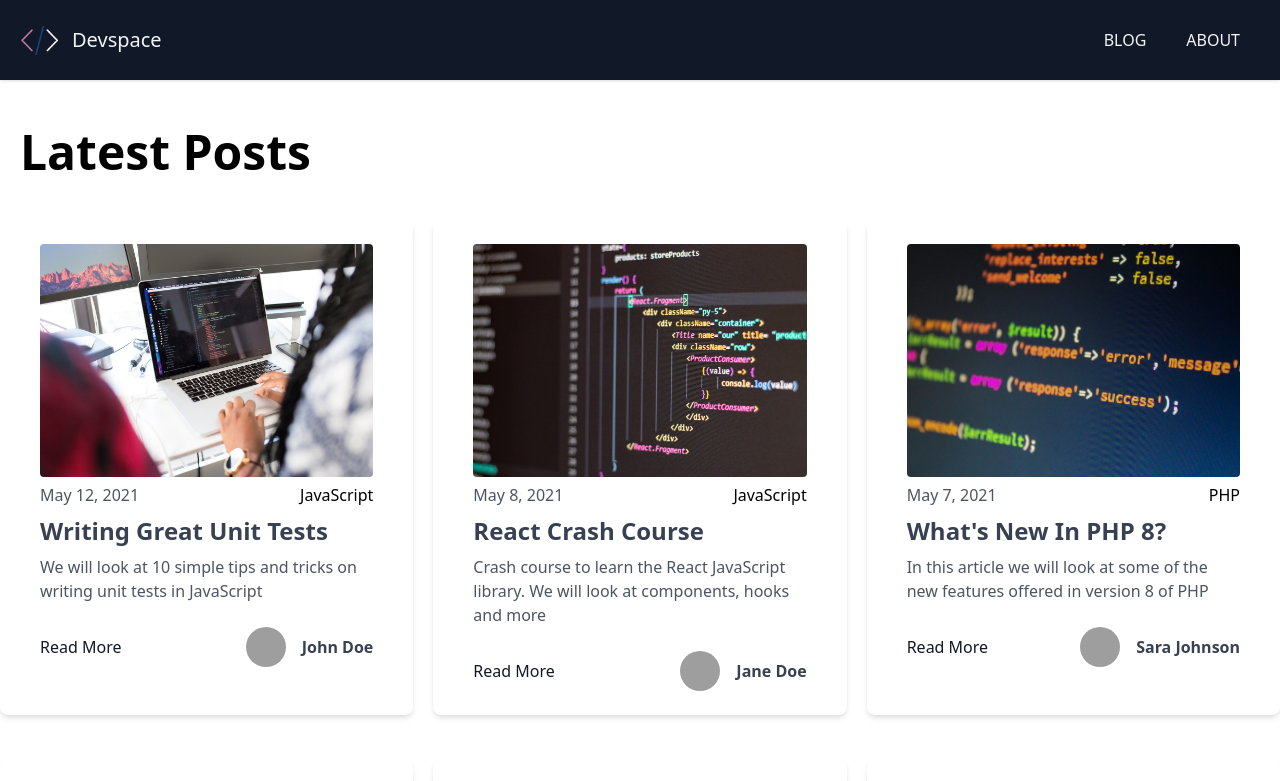
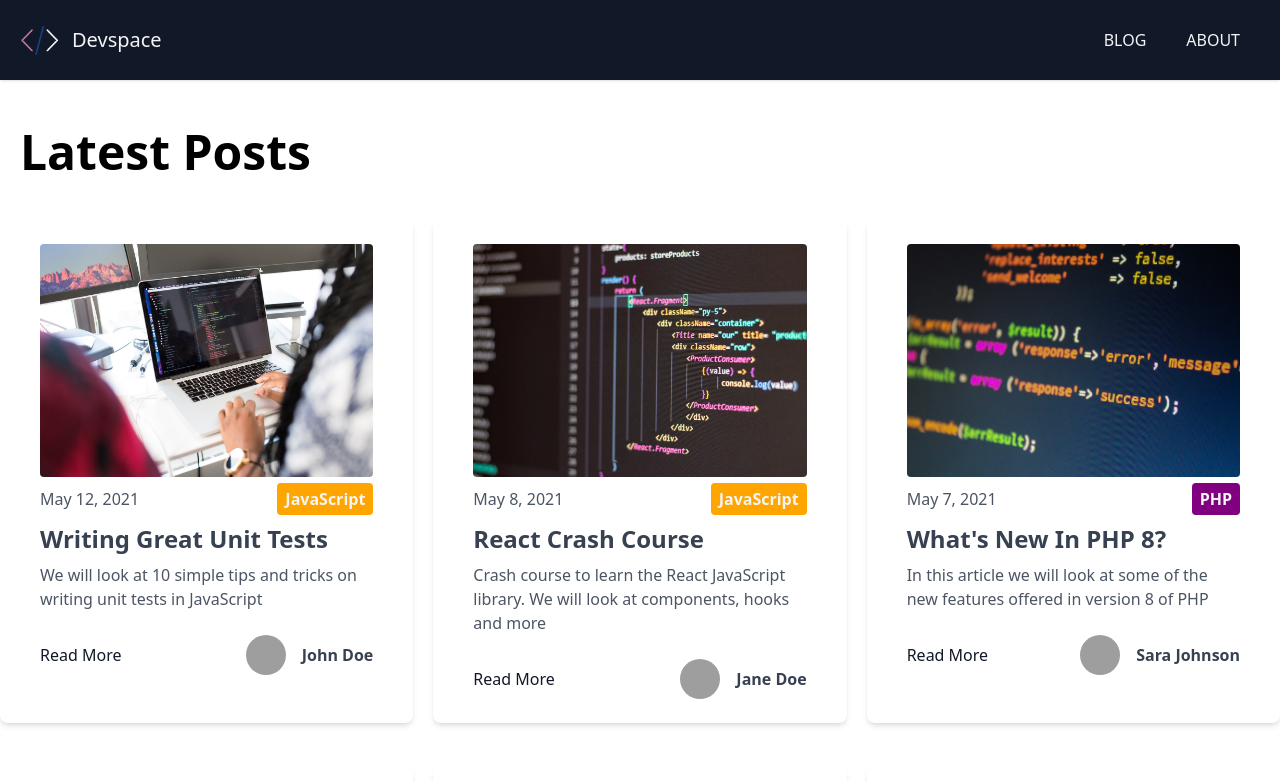
Before and after one commit to hardik6869/NextJs-Blog-App, a Next.js app: page / in a window 1280 px wide. Shown: the top 781 px of the page. Built offline with nearby package versions, Linux system fonts and the light colour scheme; grey boxes are pictures that could not be loaded.

Commit message:
Category Label Component

```diff
--- /dev/null
+++ b/components/CategoryLabel.js
@@ -0,0 +1,24 @@
+import Link from "next/link";
+
+const CategoryLabel = ({ children }) => {
+  const colorKey = {
+    JavaScript: "orange",
+    CSS: "blue",
+    Python: "green",
+    PHP: "purple",
+    Ruby: "red",
+  };
+
+  return (
+    <div
+      className={`px-2 py-1 text-gray-100 font-bold rounded`}
+      style={{ background: `${colorKey[children[1]]}` }}
+    >
+      <Link href={`/blog/category/${children[1].toLowerCase()}`}>
+        {children[1]}
+      </Link>
+    </div>
+  );
+};
+
+export default CategoryLabel;
--- a/components/post.js
+++ b/components/Post.js
@@ -1,5 +1,6 @@
 import Link from "next/link";
 import Image from "next/image";
+import CategoryLabel from "./CategoryLabel";
 
 const Post = ({ post }) => {
   return (
@@ -16,7 +17,7 @@ const Post = ({ post }) => {
         <span className="font-light text-gray-600">
           {post.frontmatter.date}
         </span>
-        <div> {post.frontmatter.category} </div>
+        <CategoryLabel> {post.frontmatter.category} </CategoryLabel>
       </div>
       <div className="mt-2">
         <Link href={`/blog/${post.slug}`}>
--- a/pages/index.js
+++ b/pages/index.js
@@ -2,7 +2,7 @@ import fs from "fs";
 import matter from "gray-matter";
 import path from "path";
 import Link from "next/link";
-import Post from "../components/post";
+import Post from "../components/Post";
 import { sortByDate } from "../utils";
 
 export default function Home({ posts }) {
```
